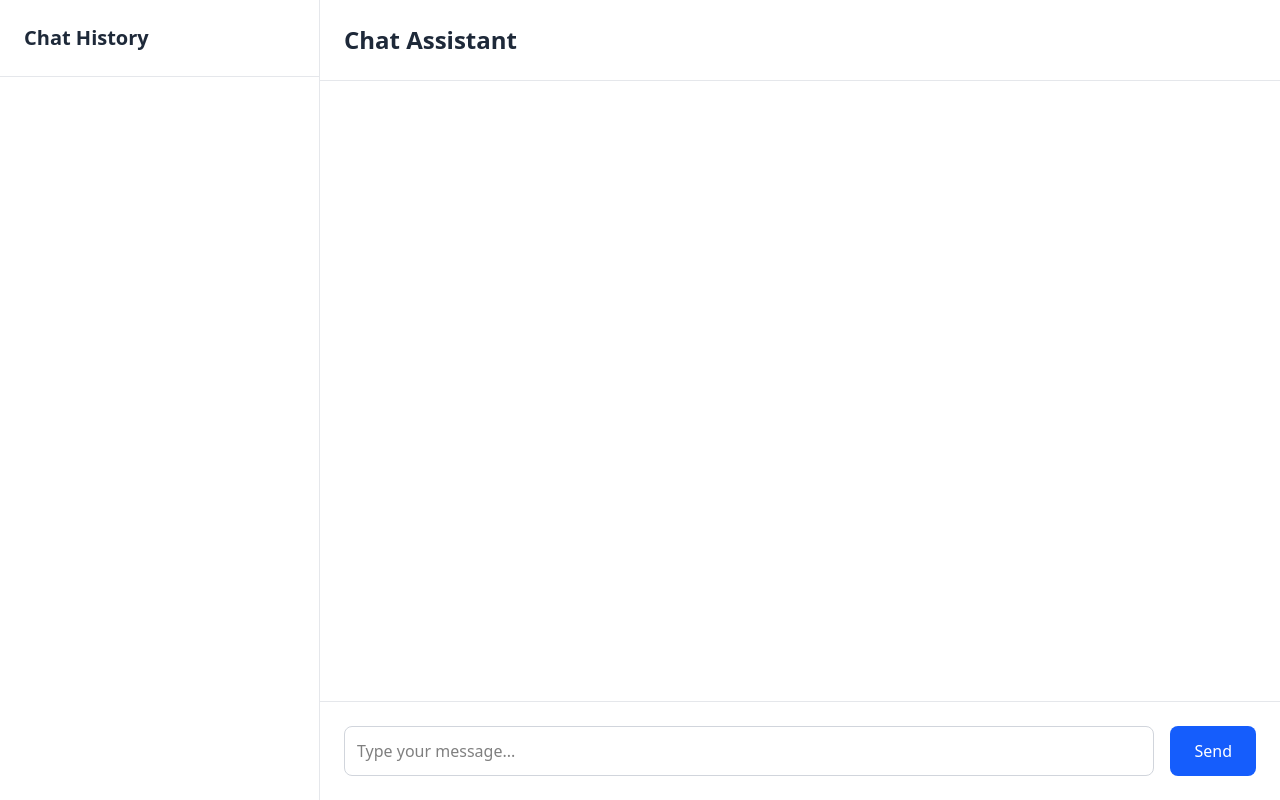
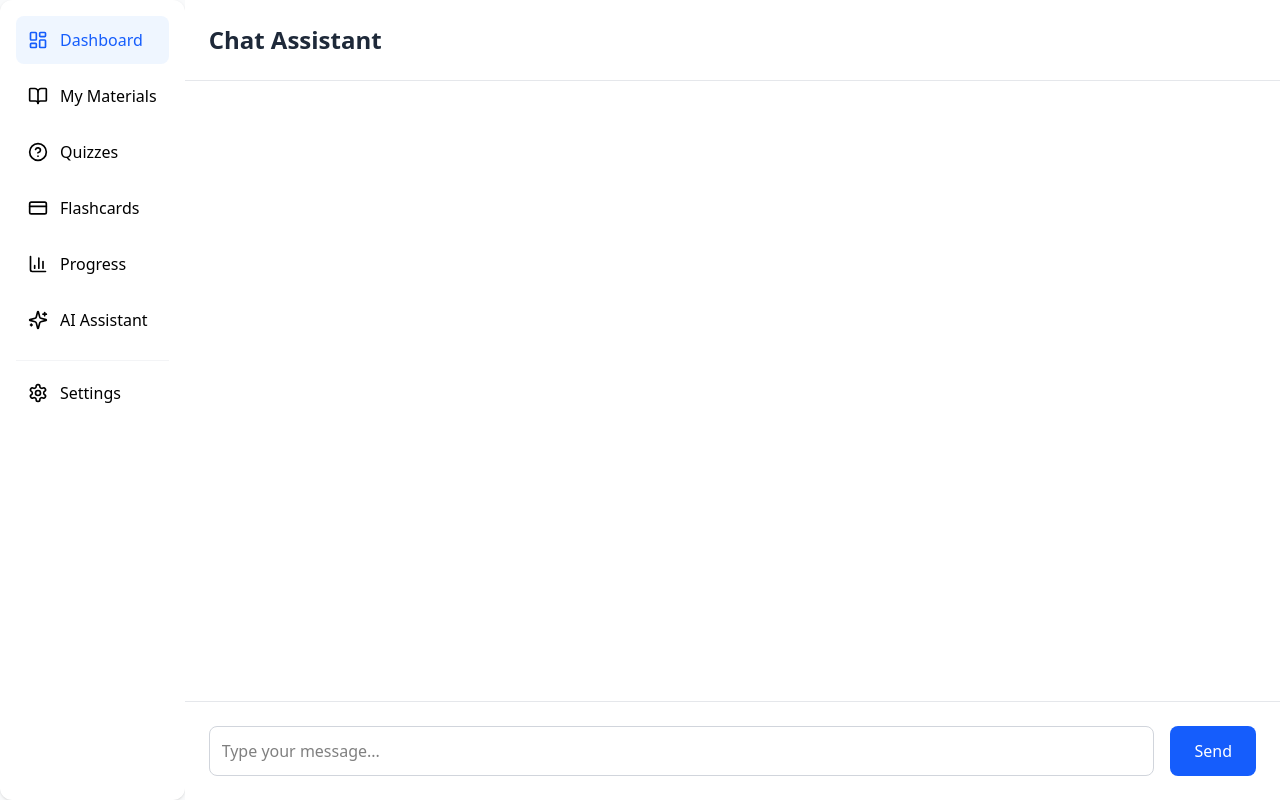
Before and after one commit to RAJIV81205/Lumora-AI, a React (Vite) app in the folder client/: page /dashboard/chat in a window 1280 px wide. Built offline with nearby package versions, Linux system fonts and the light colour scheme.

Commit message:
Refactor Chat and Sidebar components to improve structure and styling; integrate Sidebar into Chat and add AI Assistant link.

```diff
--- a/client/src/components/pages/Dashboard/Chat.jsx
+++ b/client/src/components/pages/Dashboard/Chat.jsx
@@ -1,4 +1,5 @@
 import React, { useState } from 'react';
+import Sidebar from './Sidebar';
 
 const Chat = () => {
   const [messages, setMessages] = useState([]);
@@ -17,14 +18,9 @@ const Chat = () => {
   return (
     <div className="flex h-screen bg-gray-50">
       {/* Sidebar */}
-      <div className="w-80 bg-white border-r border-gray-200 flex flex-col">
-        <div className="p-6 border-b border-gray-200">
-          <h2 className="text-xl font-semibold text-gray-800">Chat History</h2>
-        </div>
-        <div className="flex-1 overflow-y-auto p-4">
-          {/* Add chat history items here */}
-        </div>
-      </div>
+      <Sidebar />
+
+
 
       {/* Main Chat Area */}
       <div className="flex-1 flex flex-col bg-white">
--- a/client/src/components/pages/Dashboard/Sidebar.jsx
+++ b/client/src/components/pages/Dashboard/Sidebar.jsx
@@ -1,45 +1,54 @@
 import React from 'react'
-import { LayoutDashboard, BookOpen, HelpCircle, CreditCard, BarChart3, Settings } from 'lucide-react'
+import { LayoutDashboard, BookOpen, HelpCircle, CreditCard, BarChart3, Settings, Sparkles } from 'lucide-react'
+import { Link } from 'react-router'
 
 const Sidebar = () => {
     return (
         <nav className="col-span-2 bg-white rounded-xl shadow p-4">
             <ul className="space-y-2">
                 <li>
-              <a href="#" className="flex items-center space-x-3 text-blue-600 font-medium p-3 rounded-lg bg-blue-50 hover:bg-blue-100 transition-all duration-300">
+                    <div className="flex items-center space-x-3 text-blue-600 font-medium p-3 rounded-lg bg-blue-50 hover:bg-blue-100 transition-all duration-300 cursor-pointer">
                         <LayoutDashboard className="h-5 w-5" />
                         <span>Dashboard</span>
-              </a>
+                    </div>
                 </li>
                 <li>
-              <a href="#" className="flex items-center space-x-3 p-3 rounded-lg hover:bg-gray-50 transition-all duration-300">
+                    <div className="flex items-center space-x-3 p-3 rounded-lg hover:bg-gray-50 transition-all duration-300 cursor-pointer">
                         <BookOpen className="h-5 w-5" />
                         <span>My Materials</span>
-              </a>
+                    </div>
                 </li>
                 <li>
-              <a href="#" className="flex items-center space-x-3 p-3 rounded-lg hover:bg-gray-50 transition-all duration-300">
+                    <div className="flex items-center space-x-3 p-3 rounded-lg hover:bg-gray-50 transition-all duration-300 cursor-pointer">
                         <HelpCircle className="h-5 w-5" />
                         <span>Quizzes</span>
-              </a>
+                    </div>
                 </li>
                 <li>
-              <a href="#" className="flex items-center space-x-3 p-3 rounded-lg hover:bg-gray-50 transition-all duration-300">
+                    <div className="flex items-center space-x-3 p-3 rounded-lg hover:bg-gray-50 transition-all duration-300 cursor-pointer">
                         <CreditCard className="h-5 w-5" />
                         <span>Flashcards</span>
-              </a>
+                    </div>
                 </li>
                 <li>
-              <a href="#" className="flex items-center space-x-3 p-3 rounded-lg hover:bg-gray-50 transition-all duration-300">
+                    <div className="flex items-center space-x-3 p-3 rounded-lg hover:bg-gray-50 transition-all duration-300 cursor-pointer">
                         <BarChart3 className="h-5 w-5" />
                         <span>Progress</span>
-              </a>
+                    </div>
+                </li>
+                <li>
+                    <Link to="/dashboard/chat">
+                        <div className="flex items-center space-x-3 p-3 rounded-lg hover:bg-gray-50 transition-all duration-300 cursor-pointer">
+                            <Sparkles className="h-5 w-5" />
+                            <span>AI Assistant</span>
+                        </div>
+                    </Link>
                 </li>
                 <li className="border-t border-gray-100 pt-2 mt-4">
-              <a href="#" className="flex items-center space-x-3 p-3 rounded-lg hover:bg-gray-50 transition-all duration-300">
+                    <div className="flex items-center space-x-3 p-3 rounded-lg hover:bg-gray-50 transition-all duration-300 cursor-pointer">
                         <Settings className="h-5 w-5" />
                         <span>Settings</span>
-              </a>
+                    </div>
                 </li>
             </ul>
         </nav>
```
Lines whose indentation alone changed are shown as unchanged.
